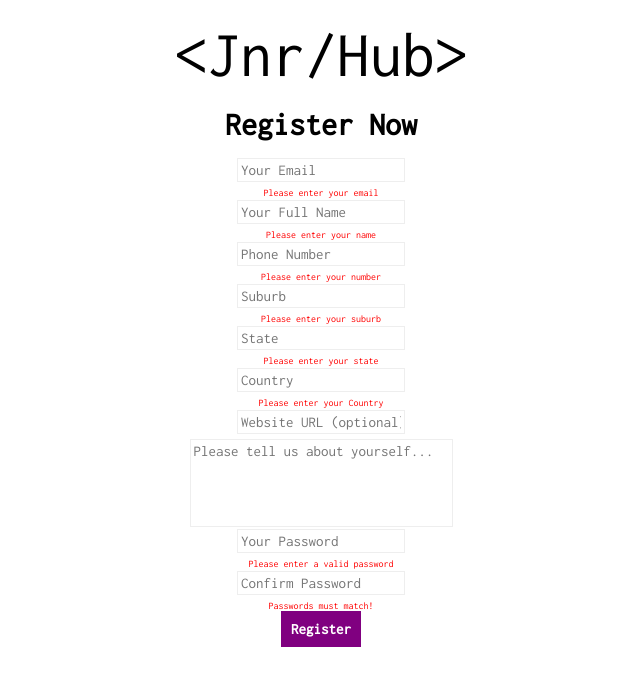
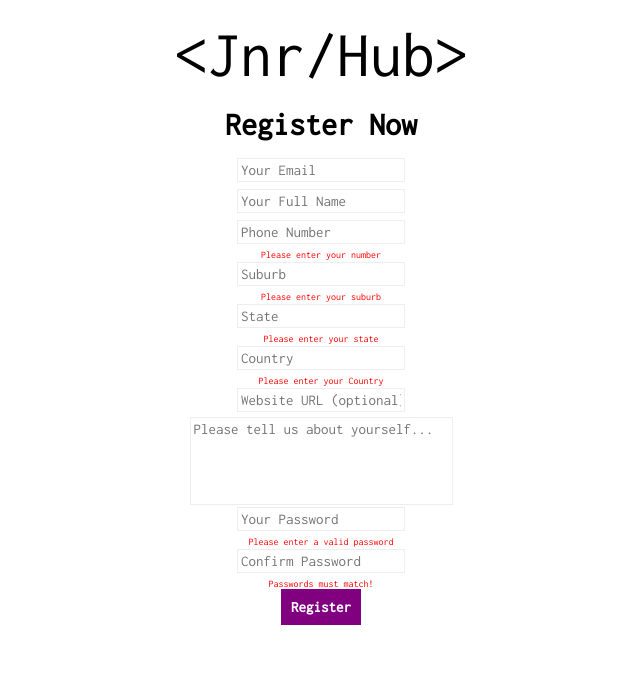
Before and after one commit to ramteen85/jnrhub-client, a React (Create React App) app: page /register in a window 1280 px wide. Shown: the top 686 px of the page, without its empty margins (319-959 px from the left). Built offline with nearby package versions, Linux system fonts and the light colour scheme.

Commit message:
adding error text to reg form

```diff
--- a/src/components/Register/Register.js
+++ b/src/components/Register/Register.js
@@ -8,9 +8,9 @@ class Register extends Component {
     state = {
         submitted: false,
         emailError: styles.errorMsg,
-
-
-      };
+        emailInvalid: "",
+        fullnameInvalid: ""
+    };
 
 
 
@@ -205,9 +205,19 @@ class Register extends Component {
                     <h1>Register Now</h1>
                     <form onSubmit={this.handleSubmit}>
                         <input onChange={this.inputChangeHandler} type="email" placeholder="Your Email" name="email" id="email" className={this.state.emailInvalid} />
+                        { this.state.emailInvalid.startsWith("Register_error")
+                        ?
                         <label className={this.state.emailError}>Please enter your email</label>
+                        :
+                        ""
+                        }
                         <input onChange={this.inputChangeHandler} type="text" placeholder="Your Full Name" name="fullname" id="fullname" className={this.state.fullnameInvalid} />
+                        { this.state.fullnameInvalid.startsWith("Register_error")
+                        ?
                         <label className={styles.errorMsg}>Please enter your name</label>
+                        :
+                        ""
+                        }
                         <input onChange={this.inputChangeHandler} type="text" placeholder="Phone Number" name="phone" id="phone" className={this.state.phoneInvalid} />
                           <label className={styles.errorMsg}>Please enter your number</label>
                         <input onChange={this.inputChangeHandler} type="text" placeholder="Suburb"
```
